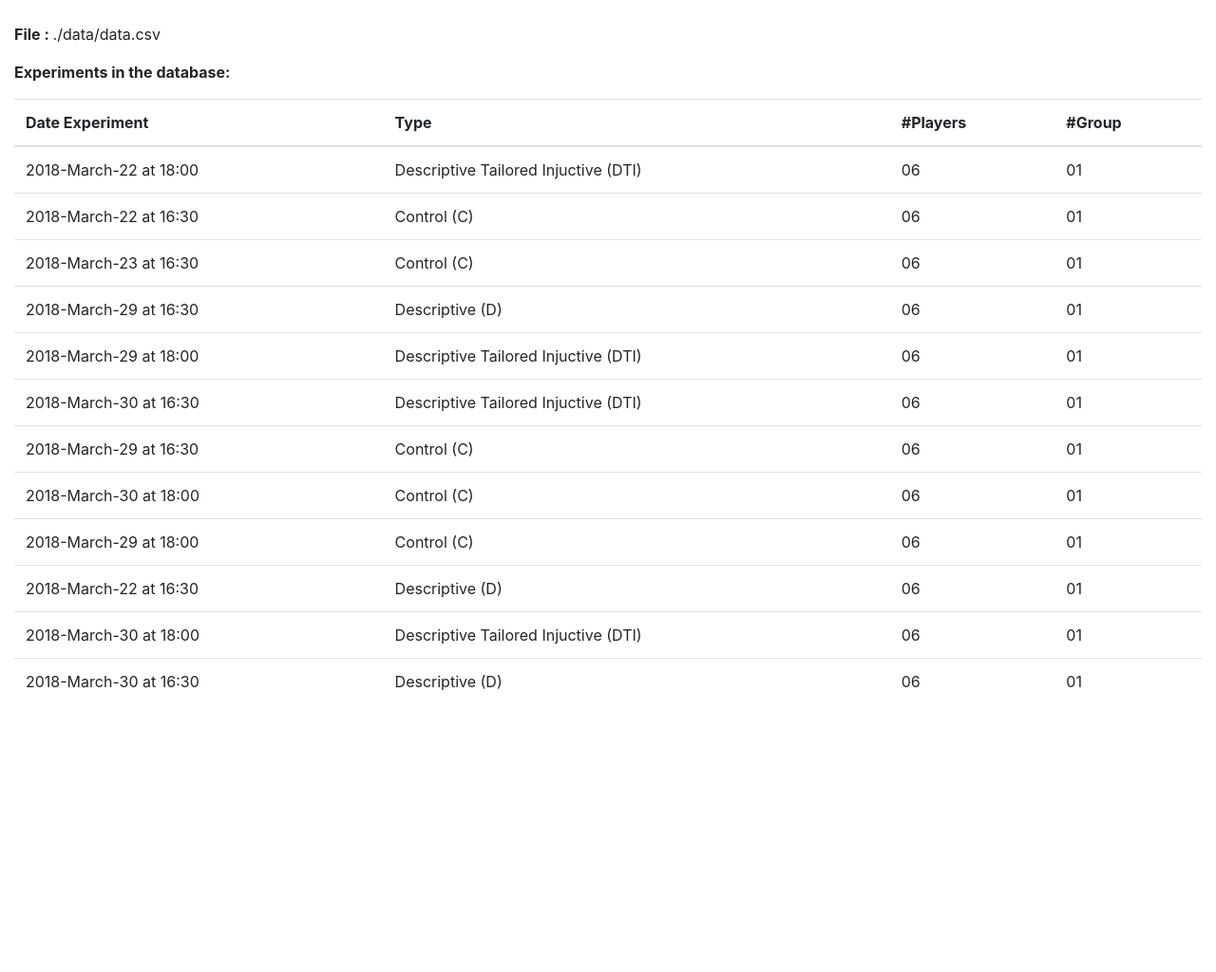
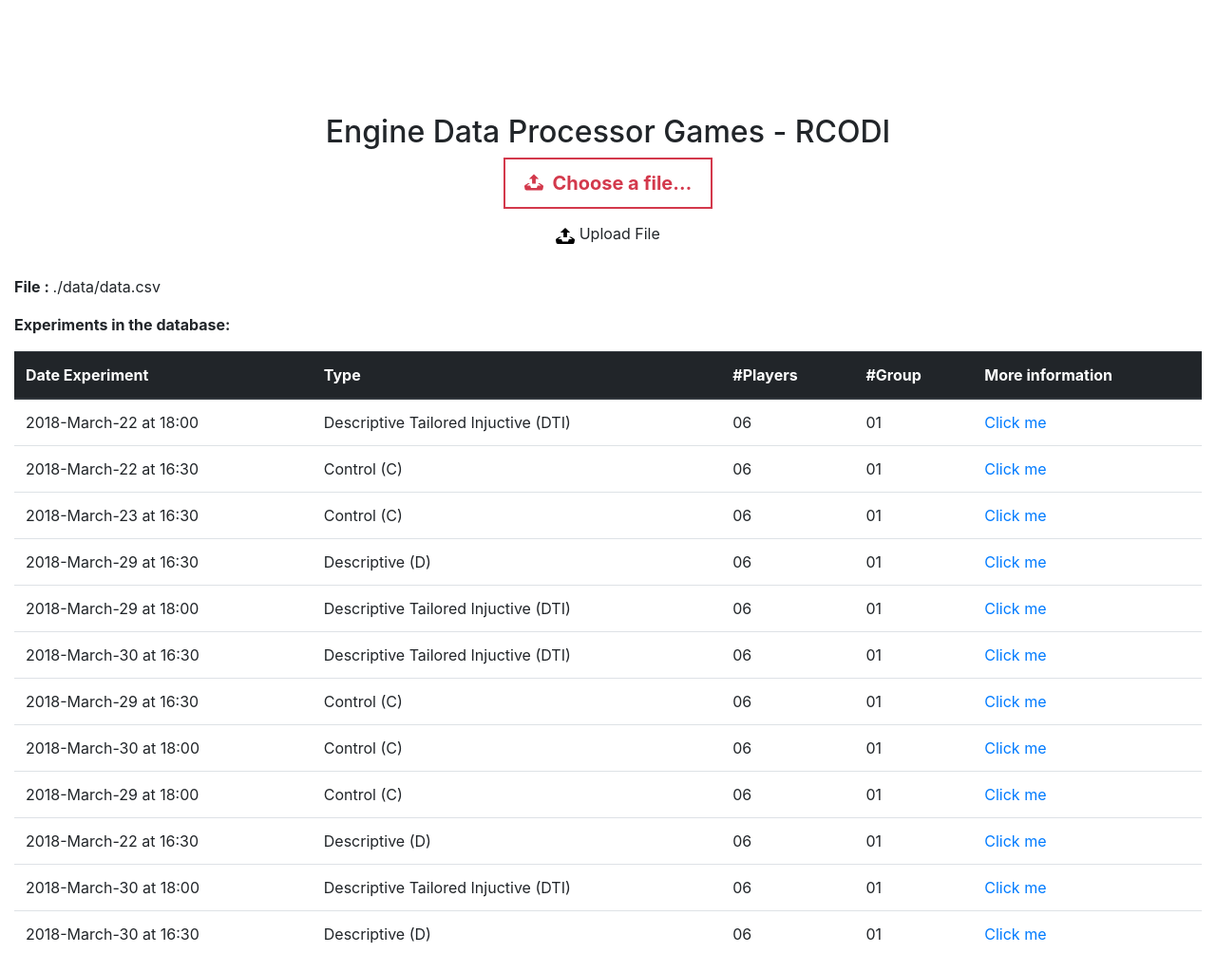
Before and after one commit to xdanielsb/DataEnergyResultsEngine, a Flask app: page /results/ in a window 1280 px wide. Shown: the whole page at 95% size. Before the commit the page ends 728 px from the top, so only its background shows below. Run offline with Flask 2, Linux system fonts and the light colour scheme; some libraries are stand-ins or nearby versions.

Commit message:
Connect main page and results as a single page.

```diff
--- a/main.py
+++ b/main.py
@@ -40,11 +40,12 @@ def browser ():
         filename = secure_filename(file.filename)
         npath = os.path.join(app.config['UPLOAD_FOLDER'], filename)
         file.save(npath)
-        return render_template('results.html', name_file=npath)
+        data = pa.read_csv(npath)
+        infoExperiments = getLabels(data)
+        return render_template('index.html', name_file=npath, headers=infoExperiments)
     return render_template('index.html')
   except Exception as e:
     return render_template('500.html',error=e)
-
 
 @app.route('/results/')
 def results():
@@ -52,7 +53,7 @@ def results():
     npath = "./data/data.csv"
     data = pa.read_csv(npath)
     infoExperiments = getLabels(data)
-    return render_template('results.html', name_file=npath, headers=infoExperiments)
+    return render_template('index.html', name_file=npath, headers=infoExperiments)
   except Exception as e:
     return render_template("500.html", error=e)
 
--- a/templates/index.html
+++ b/templates/index.html
@@ -5,8 +5,9 @@
   <meta name="viewport" content="width=device-width, initial-scale=1.0">
   <meta http-equiv="X-UA-Compatible" content="ie=edge">
   <link rel="stylesheet" href="{{ url_for('static', filename='css/style.css') }}">
+  <link rel="stylesheet" href="https://stackpath.bootstrapcdn.com/bootstrap/4.1.0/css/bootstrap.min.css" integrity="sha384-9gVQ4dYFwwWSjIDZnLEWnxCjeSWFphJiwGPXr1jddIhOegiu1FwO5qRGvFXOdJZ4" crossorigin="anonymous">
+  <script src="https://cdnjs.cloudflare.com/ajax/libs/jquery/3.3.1/jquery.min.js"></script>
 
-  <script src="https://cdnjs.cloudflare.com/ajax/libs/jquery/3.3.1/jquery.min.js"></script>
   <title>Document</title>
 
   <script>
@@ -15,6 +16,9 @@
 
 </head>
 <body>
+  {% if error %}
+      {{error}}
+   {% endif%}
   <center>
     <br><br><br><br><br>
     <h2> Engine Data Processor Games - RCODI</h2>
@@ -37,6 +41,43 @@
   </center>
 </form>
 
+<div class="container-fluid">
+    <br>
+    {% if name_file %}
+      <p> <b> File :  </b> {{ name_file }}</p>
+    {% endif %}
+    <p> <b> Experiments in the database: </b> </p>
+
+    <div class="table-responsive">
+      <table class="table">
+        <thead class="thead-dark">
+          <tr>
+            <th> Date Experiment </th>
+            <th> Type </th>
+            <th> #Players </th>
+            <th> #Group </th>
+            <th> More information </th>
+          </tr>
+        </thead>
+        <tbody>
+          {% if headers %}
+            {% for info, type, players, group in headers %}
+            <tr>
+              <td> {{info}} </td>
+              <td> {{type}} </td>
+              <td> {{players}} </td>
+              <td> {{group}} </td>
+              <td> <a href="/detail/">Click me </a></td>
+            </tr>
+            {% endfor %}
+          {% endif %}
+        </tbody>
+      </table>
+    </div>
+  </div>
+  <script src="https://code.jquery.com/jquery-3.3.1.slim.min.js" integrity="sha384-q8i/X+965DzO0rT7abK41JStQIAqVgRVzpbzo5smXKp4YfRvH+8abtTE1Pi6jizo" crossorigin="anonymous"></script>
+  <script src="https://cdnjs.cloudflare.com/ajax/libs/popper.js/1.14.0/umd/popper.min.js" integrity="sha384-cs/chFZiN24E4KMATLdqdvsezGxaGsi4hLGOzlXwp5UZB1LY//20VyM2taTB4QvJ" crossorigin="anonymous"></script>
+  <script src="https://stackpath.bootstrapcdn.com/bootstrap/4.1.0/js/bootstrap.min.js" integrity="sha384-uefMccjFJAIv6A+rW+L4AHf99KvxDjWSu1z9VI8SKNVmz4sk7buKt/6v9KI65qnm" crossorigin="anonymous"></script>
 
 <script src="{{ url_for('static', filename='js/custom-file-input.js') }}"></script>
 </body>
```
Also changed, not shown: templates/results.html (+0 -43 lines).
